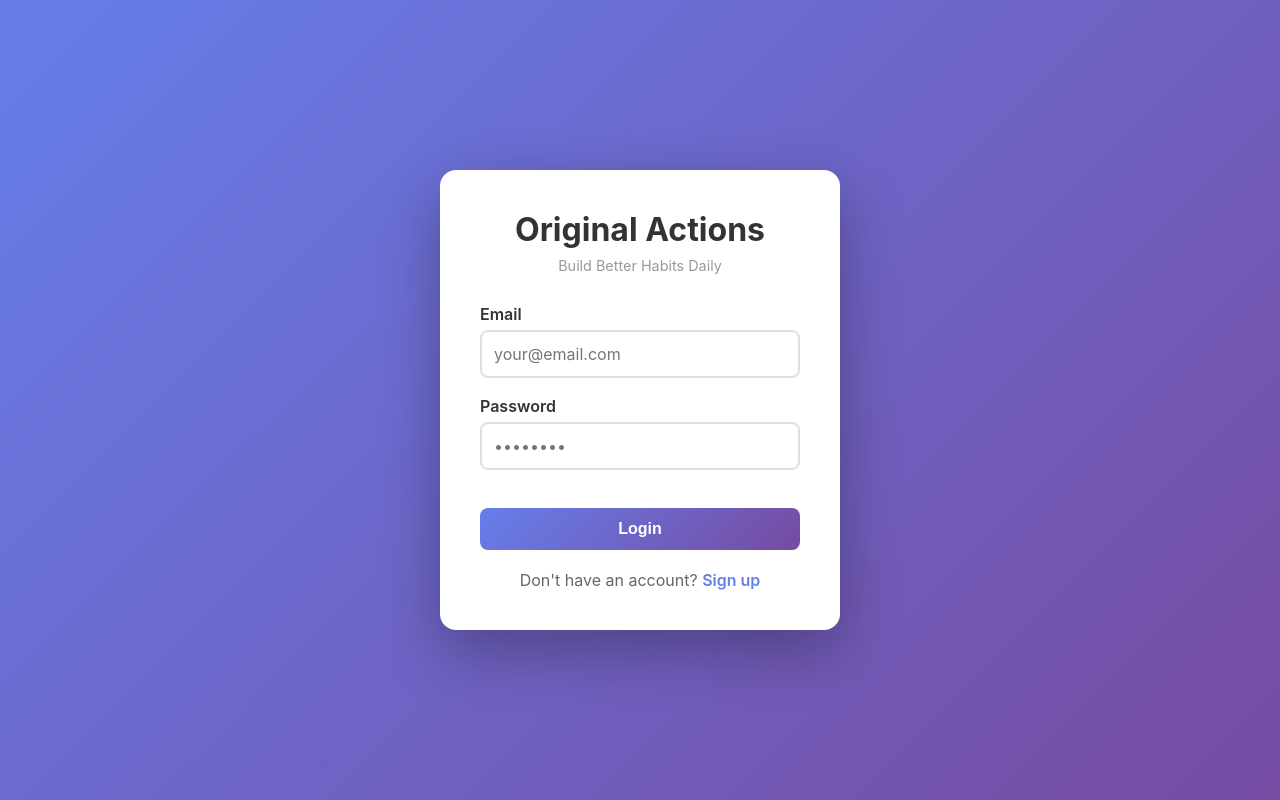
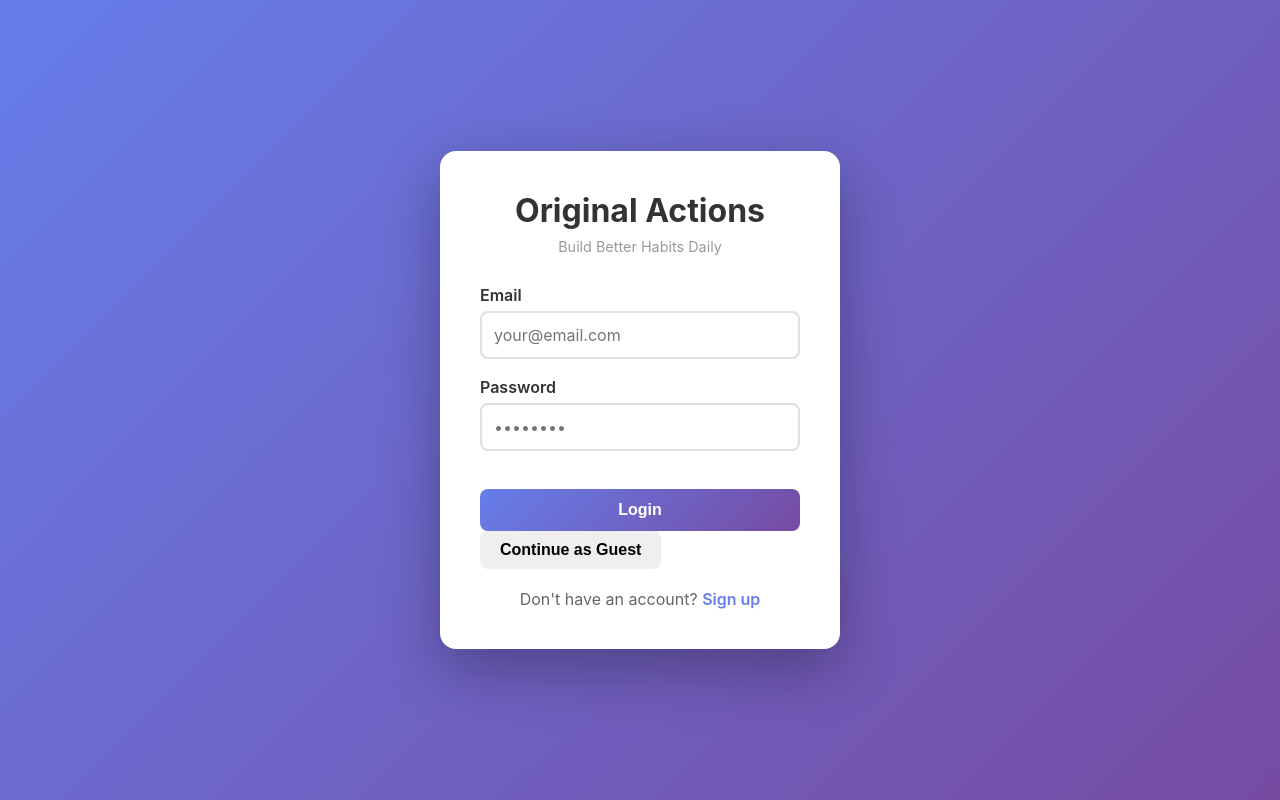
Before and after one commit to YegorCreative/original, a React (Vite) app in the folder frontend/: page /login in a window 1280 px wide. Built offline with nearby package versions, Linux system fonts and the light colour scheme.

Commit message:
feat: add guest login functionality to the authentication flow

```diff
--- a/frontend/src/App.jsx
+++ b/frontend/src/App.jsx
@@ -26,6 +26,13 @@ function App() {
     axios.defaults.headers.common['Authorization'] = `Bearer ${authToken}`
   }
 
+  const loginAsGuest = () => {
+    const guestToken = 'guest'
+    setUser({ name: 'Guest', email: '' })
+    setToken(guestToken)
+    localStorage.setItem('token', guestToken)
+  }
+
   const logout = () => {
     setUser(null)
     setToken(null)
@@ -39,7 +46,7 @@ function App() {
 
   return (
     <Router>
-      <AuthContext.Provider value={{ user, token, login, logout }}>
+      <AuthContext.Provider value={{ user, token, login, loginAsGuest, logout }}>
         <Routes>
           <Route path="/login" element={!token ? <Login /> : <Navigate to="/dashboard" />} />
           <Route path="/signup" element={!token ? <Signup /> : <Navigate to="/dashboard" />} />
--- a/frontend/src/pages/Login.jsx
+++ b/frontend/src/pages/Login.jsx
@@ -10,7 +10,7 @@ export default function Login() {
   const [error, setError] = useState('')
   const [loading, setLoading] = useState(false)
   const navigate = useNavigate()
-  const { login } = useContext(AuthContext)
+  const { login, loginAsGuest } = useContext(AuthContext)
 
   const handleSubmit = async (e) => {
     e.preventDefault()
@@ -30,6 +30,11 @@ export default function Login() {
     } finally {
       setLoading(false)
     }
+  }
+
+  const handleGuest = () => {
+    loginAsGuest()
+    navigate('/dashboard')
   }
 
   return (
@@ -68,6 +73,10 @@ export default function Login() {
           </button>
         </form>
 
+        <button onClick={handleGuest} className="btn-guest">
+          Continue as Guest
+        </button>
+
         <p className="auth-link">
           Don't have an account? <Link to="/signup">Sign up</Link>
         </p>
```
